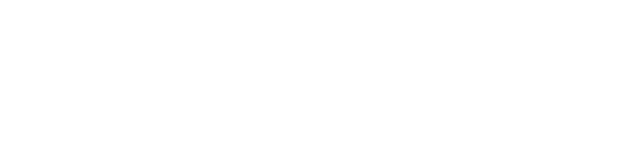
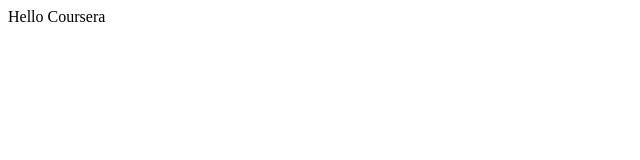
Before and after one commit to TulaniGwaza/Coursera-test, a plain HTML site: page index.html in a window 1280 px wide. Shown: the whole page, without its empty margins (0-640 px from the left). Drawn offline with Linux system fonts and the light colour scheme.

Commit message:
Update index.html

```diff
--- a/index.html
+++ b/index.html
@@ -6,6 +6,6 @@
 	<title>Hello Coursera!!!!</title>
 </head>
 <body>
-
+</h1> Hello Coursera </h1>
 </body>
 </html>
```
